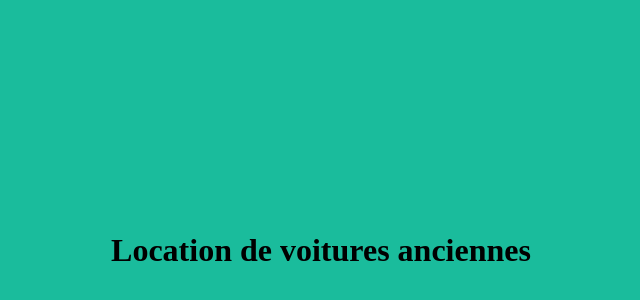
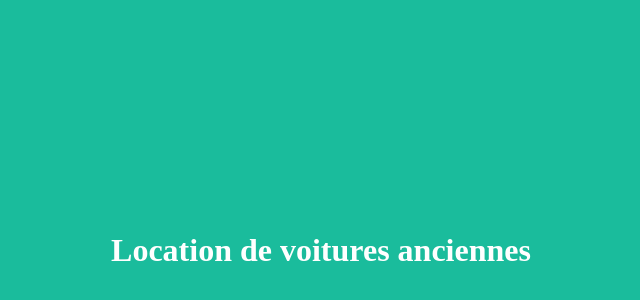
Before and after one commit to Patbwh/locationVoiture, a plain HTML site: page index.html in a window 1280 px wide. Shown: the part 42-342 px from the top of the page, without its empty margins (319-959 px from the left). Drawn offline with Linux system fonts and the light colour scheme.

Commit message:
modif couleur du grand titre

```diff
--- a/index.html
+++ b/index.html
@@ -6,6 +6,6 @@
 	<meta name="viewport" content="width=device-width, initial-scale=1.0">
 </head>
 <body style="background-color:#1abc9c; ">
-	<h1 style="padding-top:20%; padding-bottom:20%; text-align:center; ">Location de voitures anciennes</h1>
+	<h1 style="color:white; padding-top:20%; padding-bottom:20%; text-align:center; ">Location de voitures anciennes</h1>
 </body>
 </html>
```
